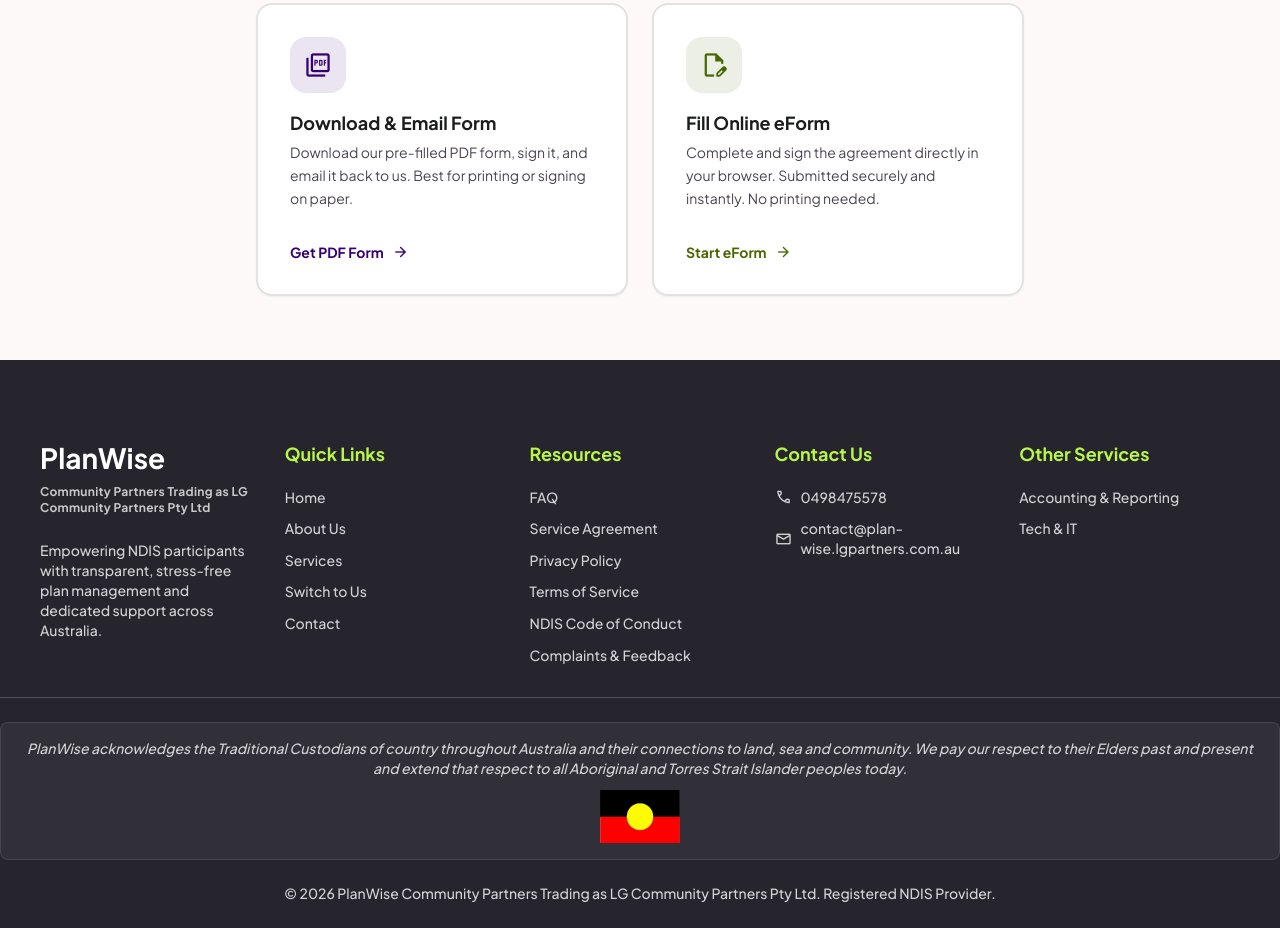
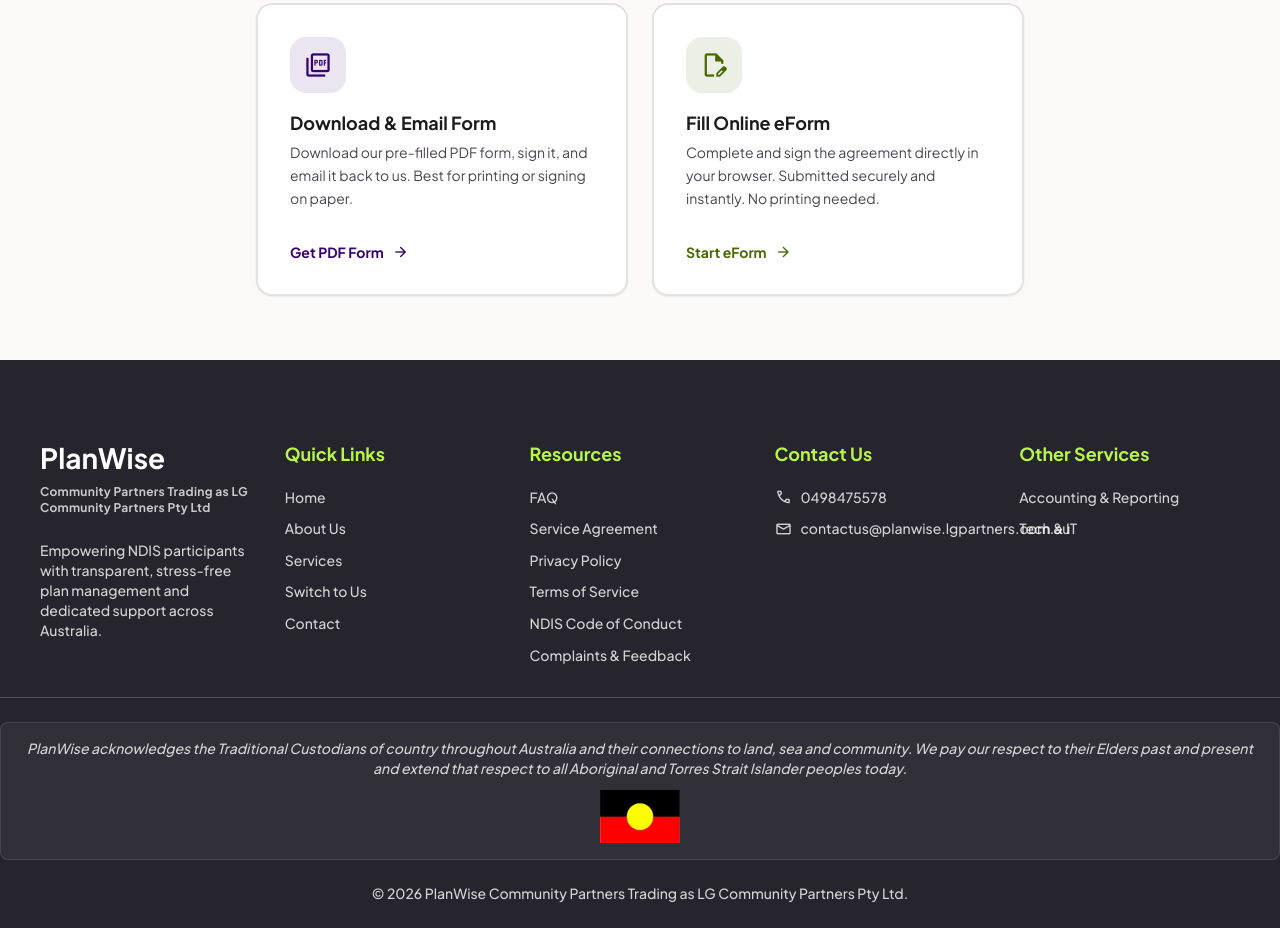
Before and after one commit to udaychugh/plan-wise-partners, a plain HTML site: page service-agreement.html in a window 1280 px wide. Shown: the part 565-1493 px from the top of the page. Drawn offline with nearby package versions, Linux system fonts and the light colour scheme.

Commit message:
minor changes

```diff
--- a/assets/footer.js
+++ b/assets/footer.js
@@ -98,7 +98,7 @@
             class="font-label-sm text-label-sm text-on-tertiary/80 flex items-center gap-2"
           >
             <span class="material-symbols-outlined text-[18px]">mail</span>
-            contact@plan-wise.lgpartners.com.au
+            contactus@planwise.lgpartners.com.au
           </p>
         </div>
         <div class="col-span-1 flex flex-col gap-3">
@@ -189,7 +189,7 @@
   function setYear(container) {
     const yearElement = container.querySelector("[data-footer-year]");
     if (yearElement) {
-      yearElement.textContent = `\u00A9 ${new Date().getFullYear()} PlanWise Community Partners Trading as LG Community Partners Pty Ltd. Registered NDIS Provider.`;
+      yearElement.textContent = `\u00A9 ${new Date().getFullYear()} PlanWise Community Partners Trading as LG Community Partners Pty Ltd.`;
     }
   }
 
--- a/service-agreement.html
+++ b/service-agreement.html
@@ -473,13 +473,13 @@
                       will be in touch.
                     </p>
                     <a
-                      href="mailto:contact@plan-wise.lgpartners.com.au"
+                      href="mailto:contactus@planwise.lgpartners.com.au"
                       class="inline-flex items-center gap-1.5 mt-2 text-sm font-bold text-primary hover:underline"
                     >
                       <span class="material-symbols-outlined text-[16px]"
                         >mail</span
                       >
-                      contact@plan-wise.lgpartners.com.au
+                      contactus@planwise.lgpartners.com.au
                     </a>
                   </div>
                 </li>
@@ -497,7 +497,7 @@
                   Download PDF Form
                 </a>
                 <a
-                  href="mailto:contact@plan-wise.lgpartners.com.au?subject=Service%20Agreement%20-%20Signed%20Form"
+                  href="mailto:contactus@planwise.lgpartners.com.au?subject=Service%20Agreement%20-%20Signed%20Form"
                   class="inline-flex items-center justify-center gap-2 bg-transparent border-2 border-primary text-primary hover:bg-primary/5 transition-colors duration-300 font-semibold px-8 py-3 rounded-full h-[48px]"
                 >
                   <span class="material-symbols-outlined text-[20px]"
```
Also changed, not shown: index.html (+2 -2 lines), ndis-code-of-conduct.html (+1 -1 lines), privacy-policy.html (+1 -1 lines).
